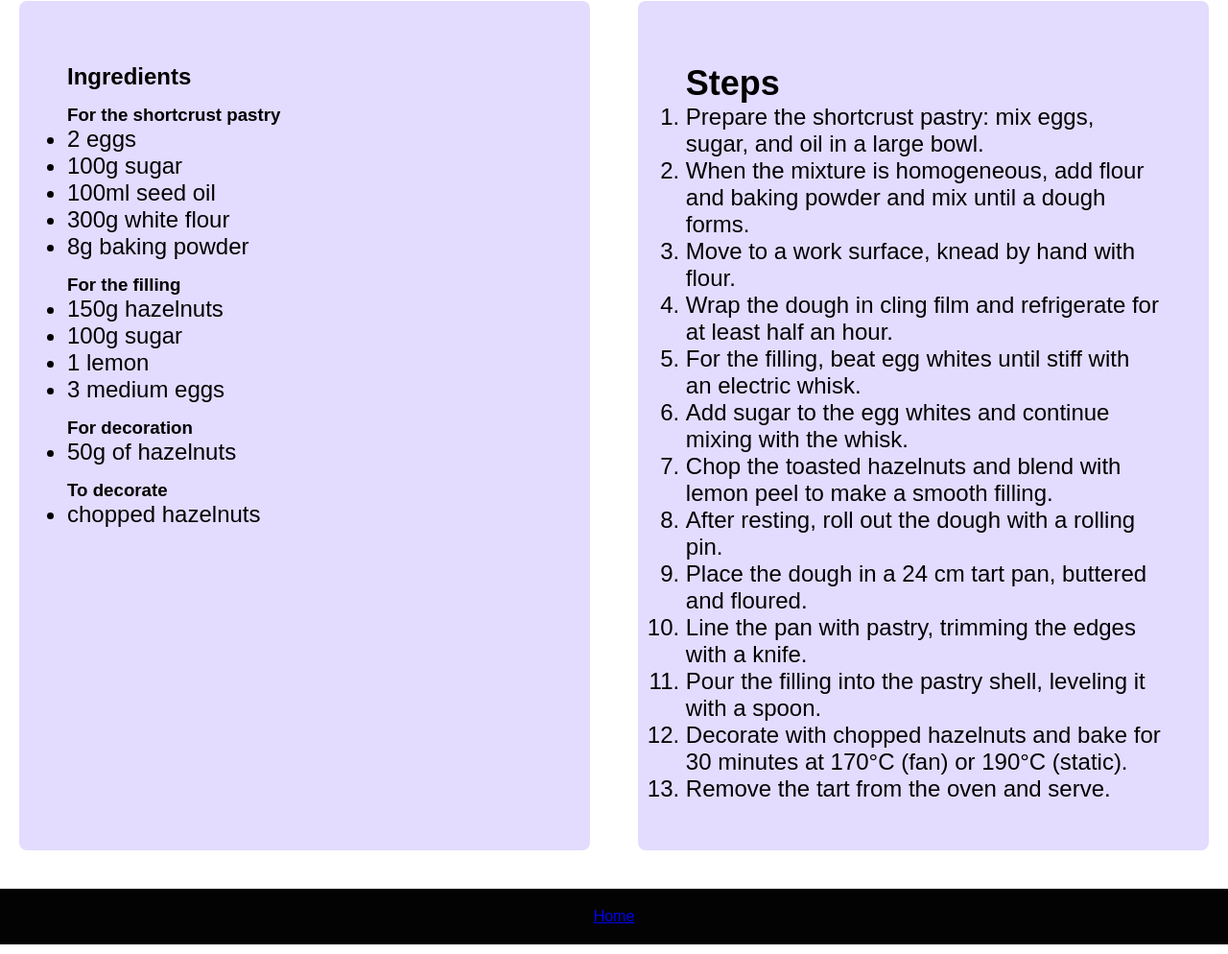
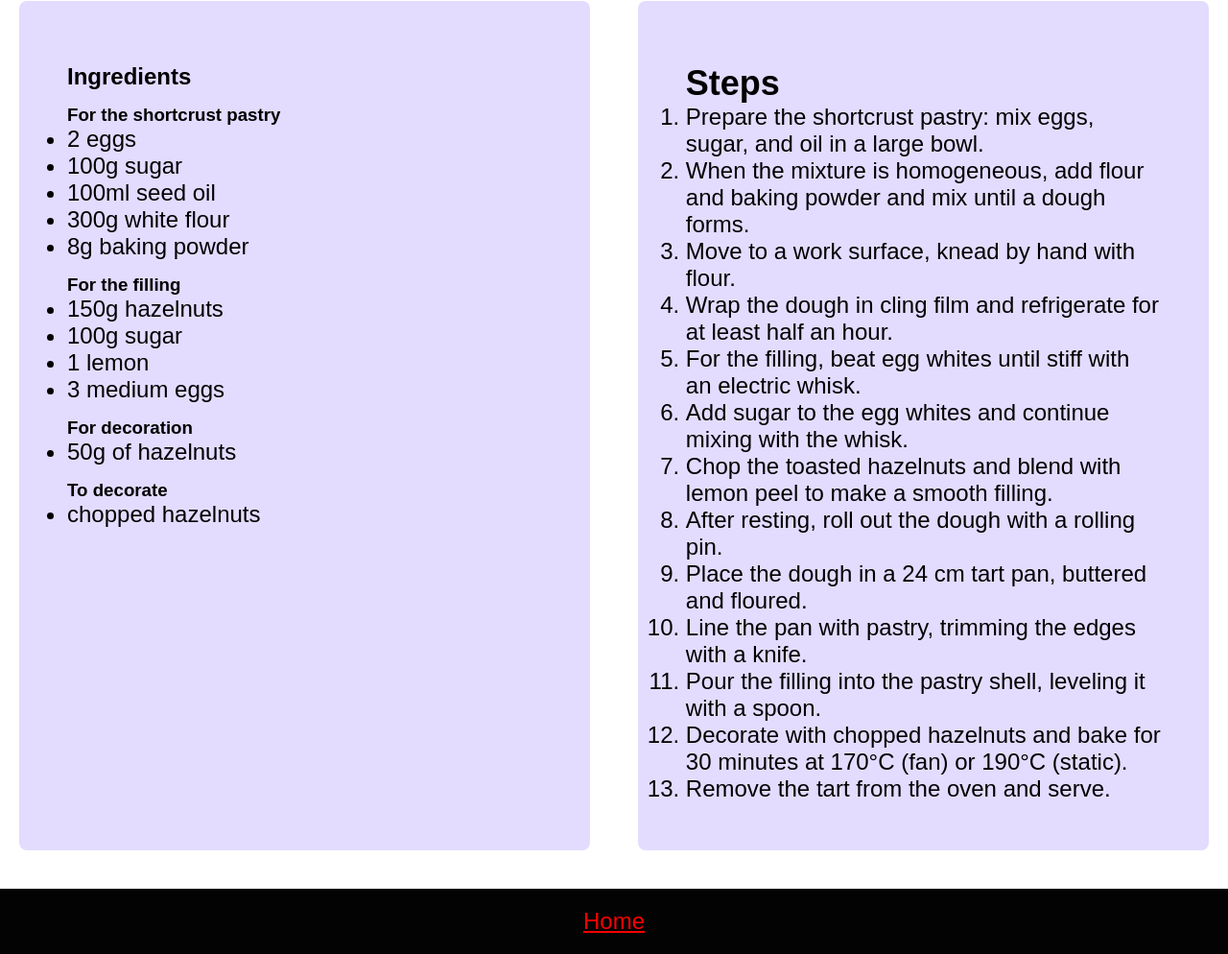
Before and after one commit to gr3yj0rd1/odin-recipes, a website: page recipes/crostata_alle_nocciole.html in a window 1280 px wide. Shown: the part 681-1675 px from the top of the page at 96% size. Drawn offline with Linux system fonts and the light colour scheme.

Commit message:
feat: add colors to links to improve readability

```diff
--- a/recipes/crostata_alle_nocciole.html
+++ b/recipes/crostata_alle_nocciole.html
@@ -74,7 +74,7 @@
     </main>
 
     <footer>
-       <p><a href="../index.html">Home</a></p>
+       <p div class="footer"><a href="../index.html">Home</a></p>
     </footer>
  </body>
  </html>
--- a/style.css
+++ b/style.css
@@ -63,4 +63,21 @@
       text-align: center;
       padding: 20px;
       margin-top: auto;
+      font-size: 24px;
     }
+
+    a:link {
+    color: red;
+    }
+
+    a:visited {
+    color: green;
+    }
+
+    a:hover {
+    color: hotpink;
+    }
+
+    a:active {
+    color: blue;
+    }
--- a/stylepages.css
+++ b/stylepages.css
@@ -68,4 +68,21 @@ footer {
     color: white;
     text-align: center;
     padding: 20px;
+    font-size: 24px;
 }
+
+a:link {
+    color: red;
+    }
+
+a:visited {
+    color: green;
+    }
+
+a:hover {
+    color: hotpink;
+    }
+
+a:active {
+    color: blue;
+    }
```
Also changed, not shown: index.html (+1 -1 lines).
